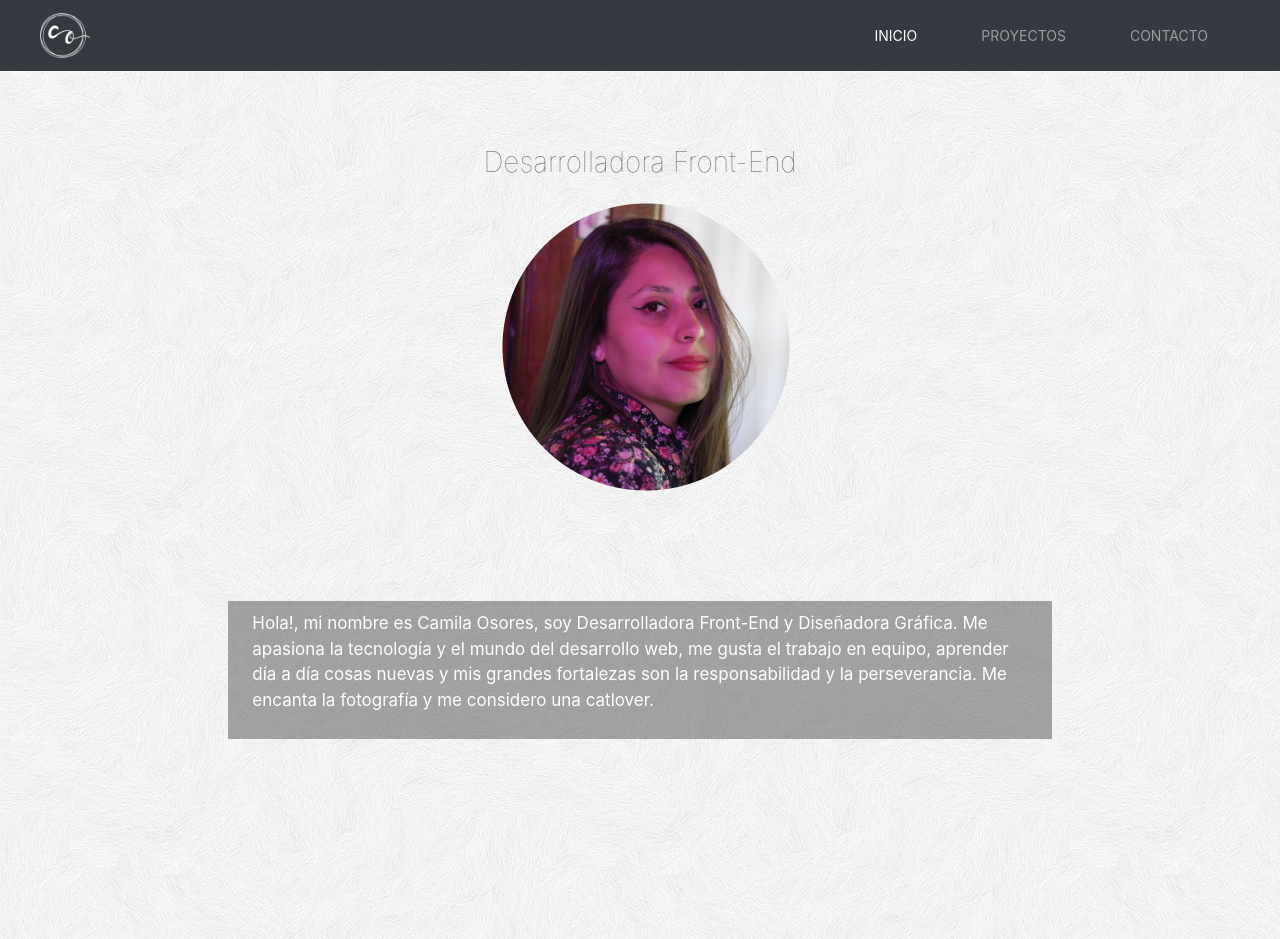
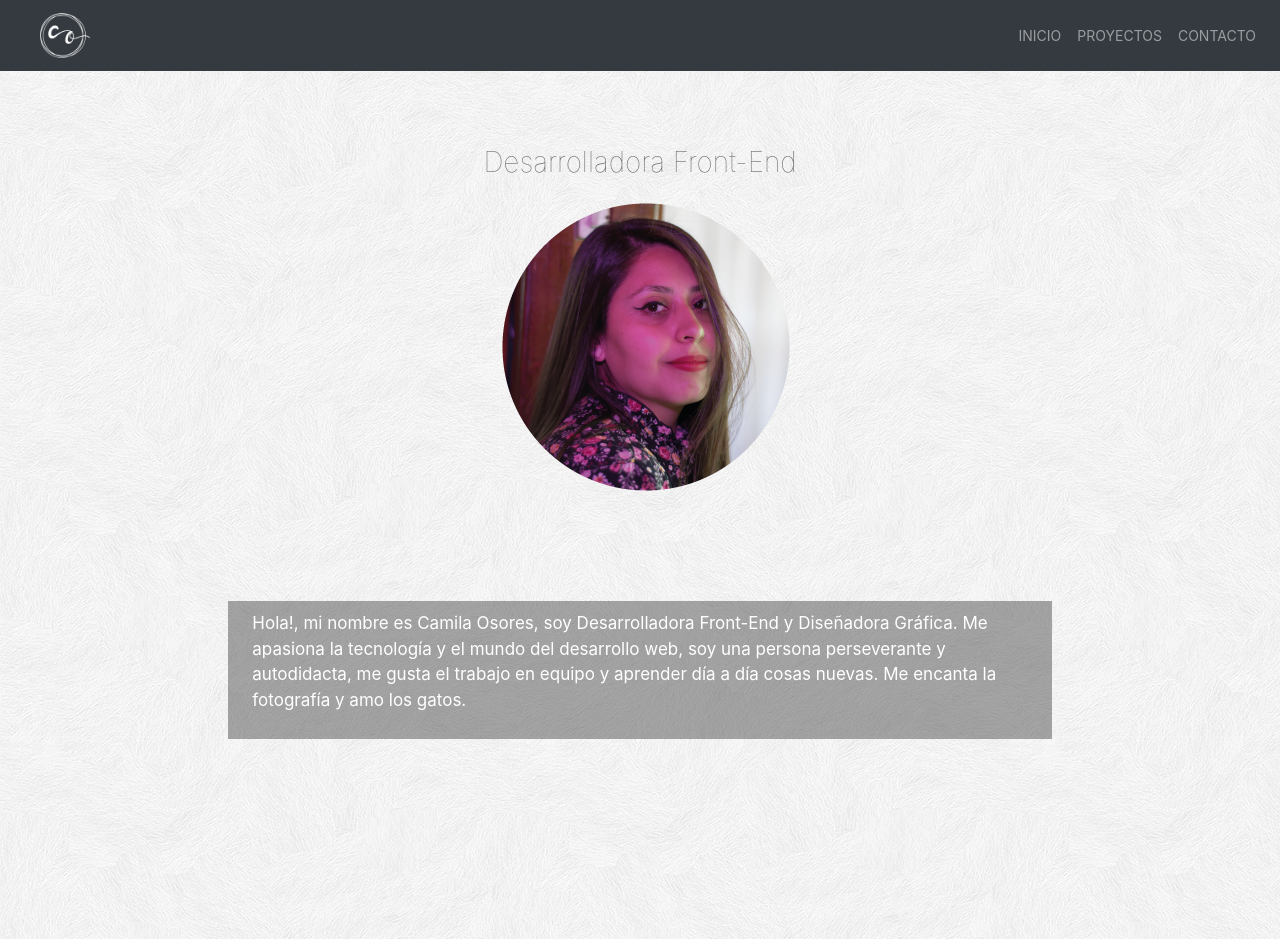
Before and after one commit to camila-osores/camila-osores.github.io, a plain HTML site: page index.html in a window 1280 px wide. Shown: the top 939 px of the page. Drawn offline with nearby package versions, Linux system fonts and the light colour scheme.

Commit message:
centrando menu en responsive, cambiando descripción, arreglando margen de iconos de proyectos y centrandolos en responsive

```diff
--- a/index.html
+++ b/index.html
@@ -32,9 +32,9 @@
         <!-- Secciones de menú -->
         <div class="collapse navbar-collapse justify-content-end" id="navbarTogglerDemo01">
             <div class="navbar-nav text-center">
-                <a class="nav-item nav-link active mr-5 tittle_nav" href="#">INICIO</a>
-                <a class="nav-item nav-link mr-5 tittle_nav" href="#proyectos">PROYECTOS</a>
-                <a class="nav-item nav-link mr-5 tittle_nav" href="#contacto">CONTACTO</a>
+                <a class="nav-item nav-link tittle_nav" href="#">INICIO</a>
+                <a class="nav-item nav-link tittle_nav" href="#proyectos">PROYECTOS</a>
+                <a class="nav-item nav-link tittle_nav" href="#contacto">CONTACTO</a>
             </div>
         </div>
     </nav>
@@ -65,8 +65,8 @@
             <div class="col-8 col-md-8 col-lg-8 d-flex align-items-center description">
                 <div class="square_description d-flex align-items-center mt-5 pl-4 pr-3">
                     <p>
-                        Hola!, mi nombre es Camila Osores, soy Desarrolladora Front-End y Diseñadora Gráfica. Me apasiona la tecnología y el mundo del desarrollo web, me gusta el trabajo en equipo, aprender día a día cosas nuevas y mis grandes fortalezas son la responsabilidad
-                        y la perseverancia. Me encanta la fotografía y me considero una catlover.
+                        Hola!, mi nombre es Camila Osores, soy Desarrolladora Front-End y Diseñadora Gráfica. Me apasiona la tecnología y el mundo del desarrollo web, soy una persona perseverante y autodidacta, me gusta el trabajo en equipo y aprender día a día cosas nuevas.
+                        Me encanta la fotografía y amo los gatos.
                     </p>
                 </div>
             </div>
@@ -118,7 +118,7 @@
             <div class="container proyectos mb-5" id="proyectos">
                 <h3 class="text-center mt-3">PROYECTOS</h3>
 
-                <div>
+                <div class="d-flex justify-content-center">
                     <div class="col-sm-12 d-flex row justify-content-around align-items-center proy">
                         <figure class="snip1267">
                             <img src="/img/1.png" alt="sample31" />
--- a/style.css
+++ b/style.css
@@ -152,7 +152,7 @@
     padding: 10px 5px;
     display: inline-block;
     font-size: 35px;
-    margin-bottom: 33px;
+    margin-bottom: 20px;
     color: #ffffff;
     text-align: center;
     opacity: 0.7;
```
